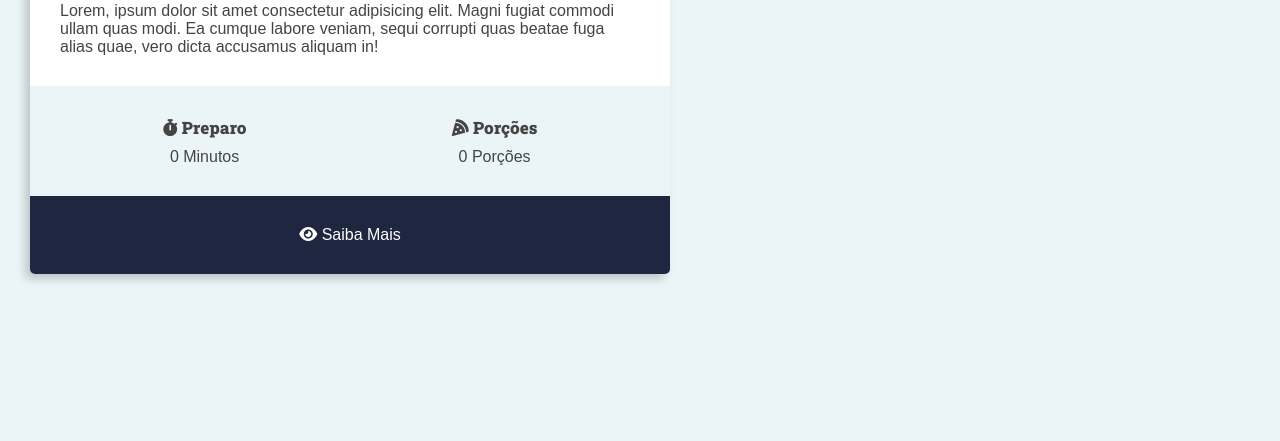
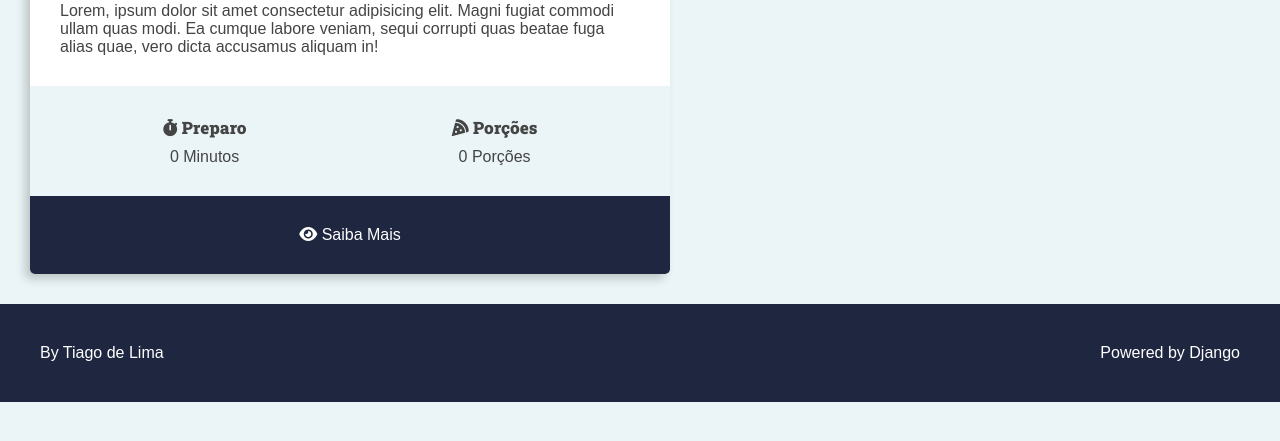
Before and after one commit to tiagodelima-sc/course-project-one, a Django app: page / in a window 1280 px wide. Shown: the part 344-785 px from the top of the page. Run offline with Django 4.2, Linux system fonts and the light colour scheme; some libraries are stand-ins or nearby versions.

Commit message:
Created footer main

```diff
--- /dev/null
+++ b/recipes/templates/recipes/partials/footer.html
@@ -0,0 +1,9 @@
+<footer class="main-footer">
+    <div class="developer">
+      <a href="#" target="_blank" rel="noreferrer noopener">By Tiago de Lima</a>
+    </div>
+
+    <div class="powered">
+      <a href="#" target="_blank" rel="noreferrer noopener">Powered by Django</a>
+    </div>
+  </footer>
--- a/recipes/templates/recipes/partials/head.html
+++ b/recipes/templates/recipes/partials/head.html
@@ -265,5 +265,24 @@
         .recipe-footer a:hover {
             filter: brightness(1.8);
         }
+
+        .main-footer {
+            display: flex;
+            align-items: center;
+            justify-content: space-between;
+            background: var(--color-primary-dark);
+            color: var(--color-white);
+            padding: var(--spacing-gutter-large);
+        }
+
+        .main-footer a {
+            color: var(--color-white);
+            text-decoration: none;
+            transition: all 300ms ease-in-out;
+        }
+
+        .main-footer a:hover {
+            filter: brightness(.8);
+        }
     </style>
 </head>
--- /dev/null
+++ b/recipes/templates/recipes/partials/recipe.html
@@ -0,0 +1,52 @@
+<div class="recipe recipe-list-item">
+    <div class="recipe-cover">
+        <img src="https://via.placeholder.com/1280x780/4a9c5d" alt="temp">
+    </div>
+    <div class="recipe-title-container">
+        <h2 class="recipe-title">Ela fugiat deleniti ut modi reprehenderit molestias</h2>
+    </div>
+    <div class="recipe-author">
+        <span class="recipe-author-item">
+            <i class="fas fa-user"></i>
+            Tiago de Lima
+        </span>
+        <span class="recipe-author-item">
+            <i class="fas fa-calendar-alt"></i>
+            27/03/2022 às 14:44
+        </span>
+        <span class="recipe-author-item">
+            <a href="/recipes/category/cafe-da-manha/">
+                <i class="fas fa-layer-group"></i>
+                <span>Café da tarde</span>
+            </a>
+        </span>
+    </div>
+
+    <div class="recipe-content">
+        <p>Lorem, ipsum dolor sit amet consectetur adipisicing elit. Magni fugiat commodi ullam quas modi.
+            Ea cumque labore veniam, sequi corrupti quas beatae fuga alias quae, vero dicta accusamus
+            aliquam in!</p>
+    </div>
+
+    <div class="recipe-meta-container">
+        <div class="recipe-meta recipe-preparation">
+            <h3 class="recipe-meta-title"><i class="fas fa-stopwatch"></i> Preparo</h3>
+            <div class="recipe-meta-text">
+                0 Minutos
+            </div>
+        </div>
+        <div class="recipe-meta recipe-servings">
+            <h3 class="recipe-meta-title"><i class="fas fa-pizza-slice"></i> Porções</h3>
+            <div class="recipe-meta-text">
+                0 Porções
+            </div>
+        </div>
+    </div>
+
+    <footer class="recipe-footer">
+        <a class="recipe-read-more button button-dark button-full-width" href="/recipes/3/">
+            <i class="fas fa-eye"></i>
+            <span>Saiba Mais</span>
+        </a>
+    </footer>
+</div>
```
Also changed, not shown: recipes/templates/recipes/pages/home.html (+2 -53 lines).
